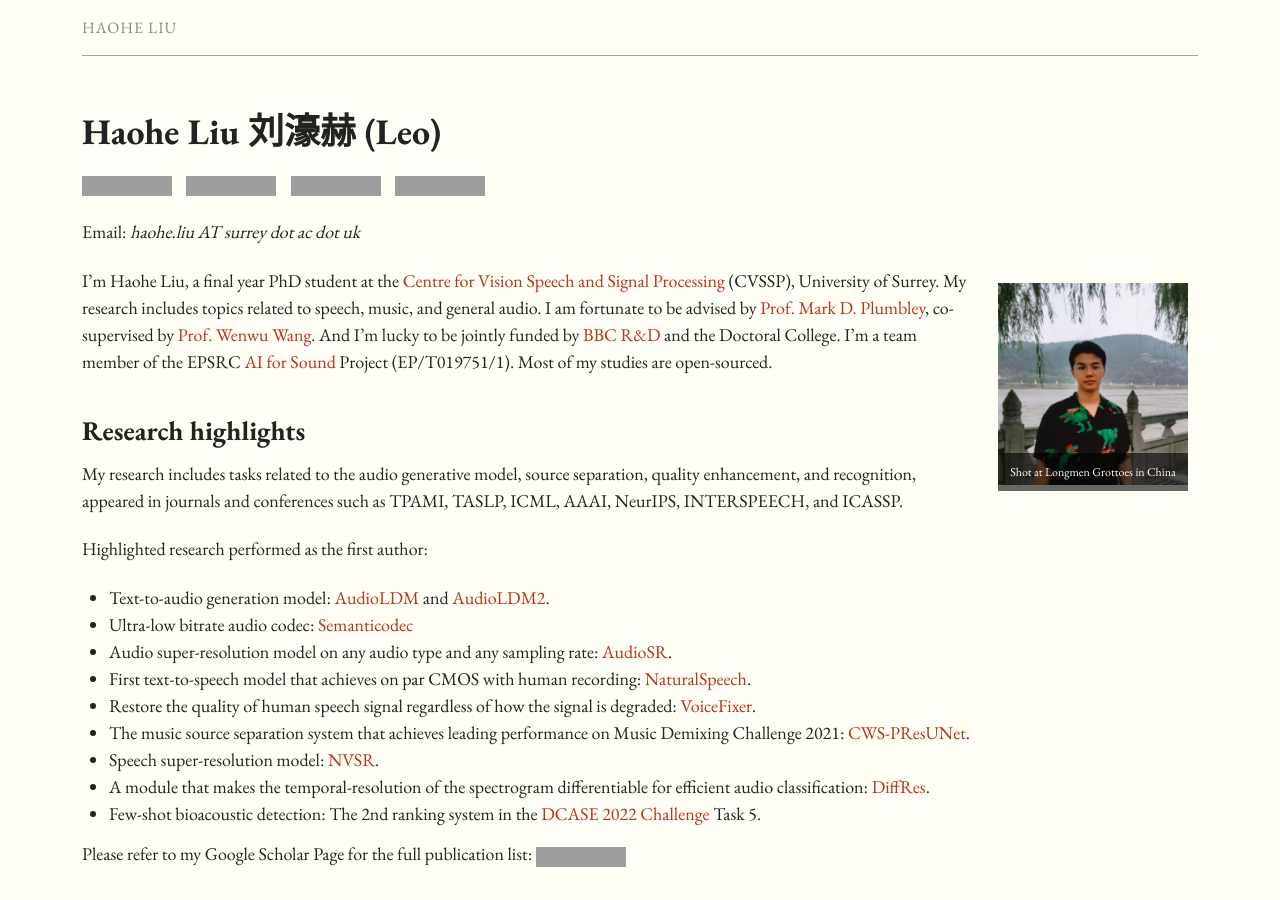
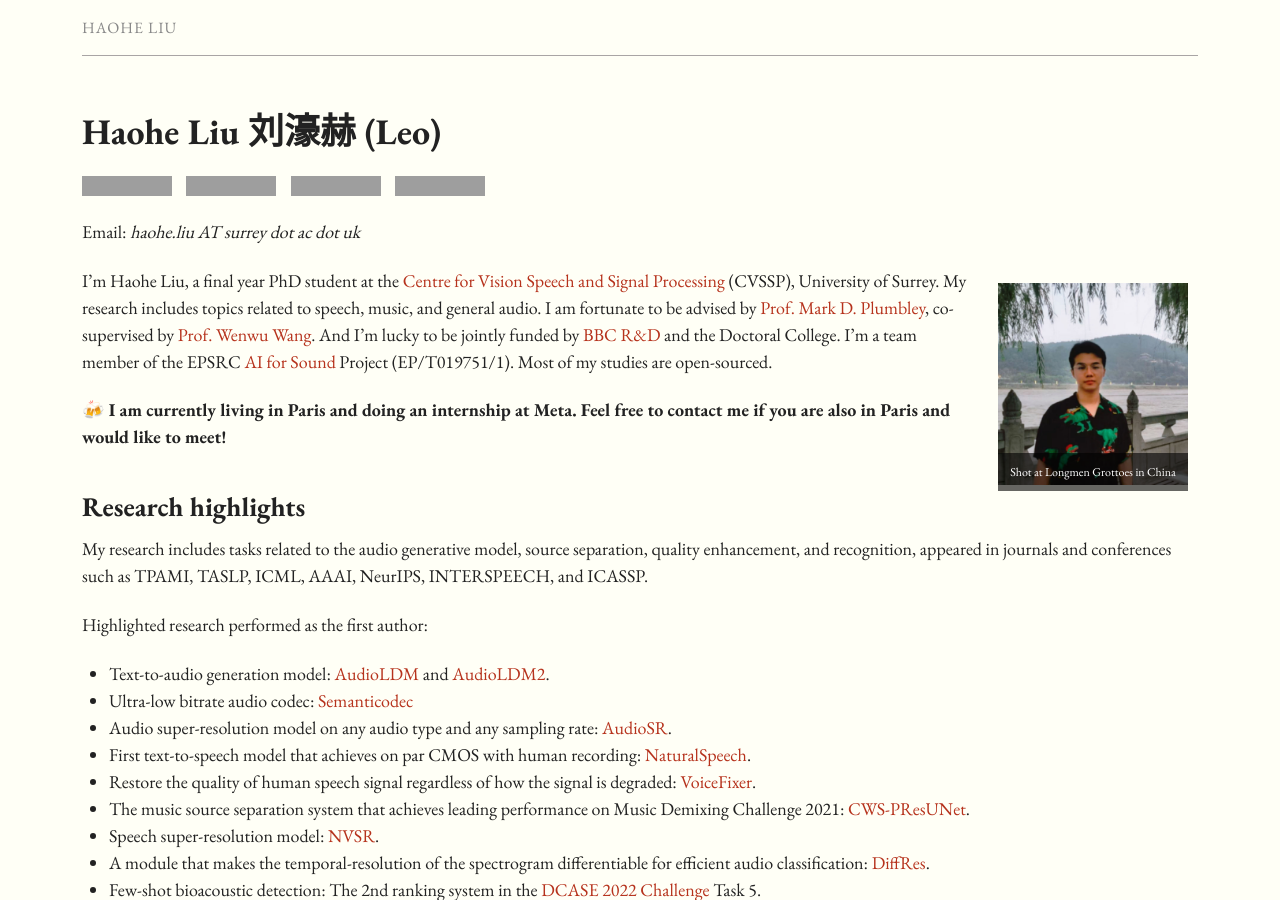
Before and after one commit to haoheliu/haoheliu.github.io, a Jekyll site: the page built from index.md, in a window 1280 px wide and 900 px high, cut to the strip 0-900 px from the top of the window. Built offline with Jekyll 4.4.1, drawn with Linux system fonts in a browser that asks for light colours; comment, search, counter and statistics services are not loaded; grey boxes are pictures that could not be loaded.

Commit message:
Update index.md

```diff
--- a/index.md
+++ b/index.md
@@ -673,6 +673,8 @@ Email: *haohe.liu AT surrey dot ac dot uk*
 
 I’m Haohe Liu, a final year PhD student at the [Centre for Vision Speech and Signal Processing] (CVSSP), University of Surrey. My research includes topics related to speech, music, and general audio. I am fortunate to be advised by [Prof. Mark D. Plumbley], co-supervised by [Prof. Wenwu Wang]. And I’m lucky to be jointly funded by [BBC R&D] and the Doctoral College. I'm a team member of the EPSRC [AI for Sound] Project (EP/T019751/1). Most of my studies are open-sourced.
 
+**🍻 I am currently living in Paris and doing an internship at Meta. Feel free to contact me if you are also in Paris and would like to meet!**
+
 <!-- In the CVSSP, I’m working as part of the [AI for Sound] project to develop new methods for automatic labelling of sound environments and events in broadcast audio, assisting production staff in finding and searching through content and helping the general public access archive content.  -->
 <!-- I’m also working closely with BBC R&D Audio Team on putting our audio recognition algorithms into production, such as generating machine tags in [BBC sound effect library]. -->
 
```
